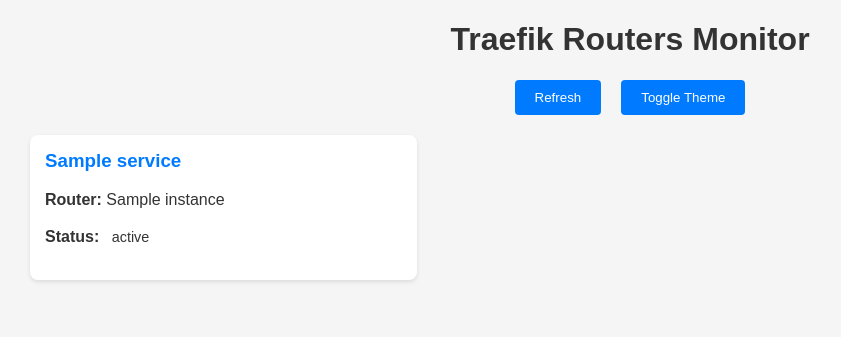
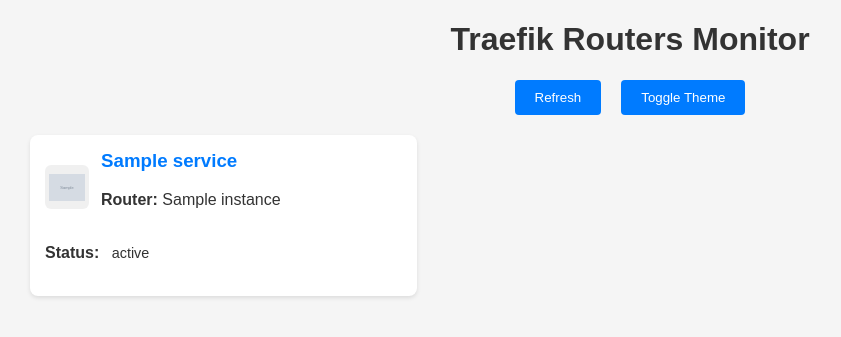
Before and after one commit to noamfuss/dashboard, a Flask app: template templates/index.html in a window 1280 px wide. Shown: the top 337 px of the page, without its empty margins (10-851 px from the left). Run offline with Flask 3, Linux system fonts and the light colour scheme; the template is opened without the code that fills it: most values are stand-ins (such as "Sample title", 1, 10 or a date in 2020); grey boxes marked "Sample" are stand-in pictures.

Commit message:
Display the router icon in index.html

```diff
--- a/templates/index.html
+++ b/templates/index.html
@@ -113,6 +113,22 @@
             align-items: center;
             gap: 8px;
         }
+
+        /* Added icon styles */
+        .card-header {
+            display: flex;
+            align-items: center;
+            gap: 12px;
+            margin-bottom: 8px;
+        }
+        .instance-icon {
+            width: 36px;
+            height: 36px;
+            object-fit: contain;
+            border-radius: 6px;
+            background: rgba(0,0,0,0.06);
+            padding: 4px;
+        }
     </style>
     <script>
         function toggleTheme() {
@@ -164,8 +180,13 @@
         {% if instances %}
             {% for instance in instances %}
             <div class="instance-card" data-rule="{{ instance.rule }}">
-                <h3 class="router-name">{{ instance.service }}</h3>
-                <p><strong>Router:</strong> {{ instance.name }}</p>
+                <div class="card-header">
+                    <img class="instance-icon" src="{{ instance.icon_url }}" alt="{{ instance.service }} icon" loading="lazy" onerror="this.onerror=null; this.src='/icons/placeholder.svg';">
+                    <div>
+                        <h3 class="router-name">{{ instance.service }}</h3>
+                        <p><strong>Router:</strong> {{ instance.name }}</p>
+                    </div>
+                </div>
                 <!-- <p><strong>TLS:</strong> {{ instance.tls }}</p> -->
                 <!-- <p><strong>Entry points:</strong> {{ instance.entryPoints }}</p> -->
                 <p><strong>Status:</strong>
```
